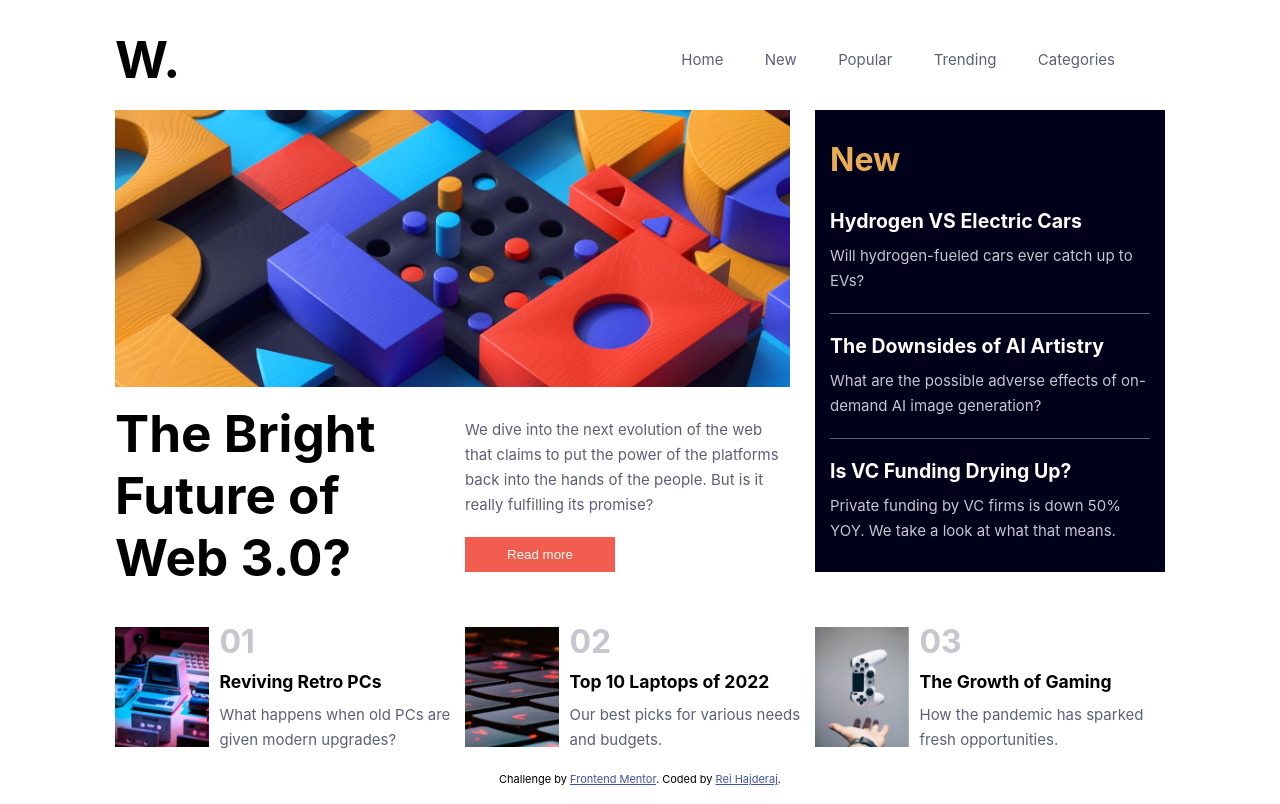
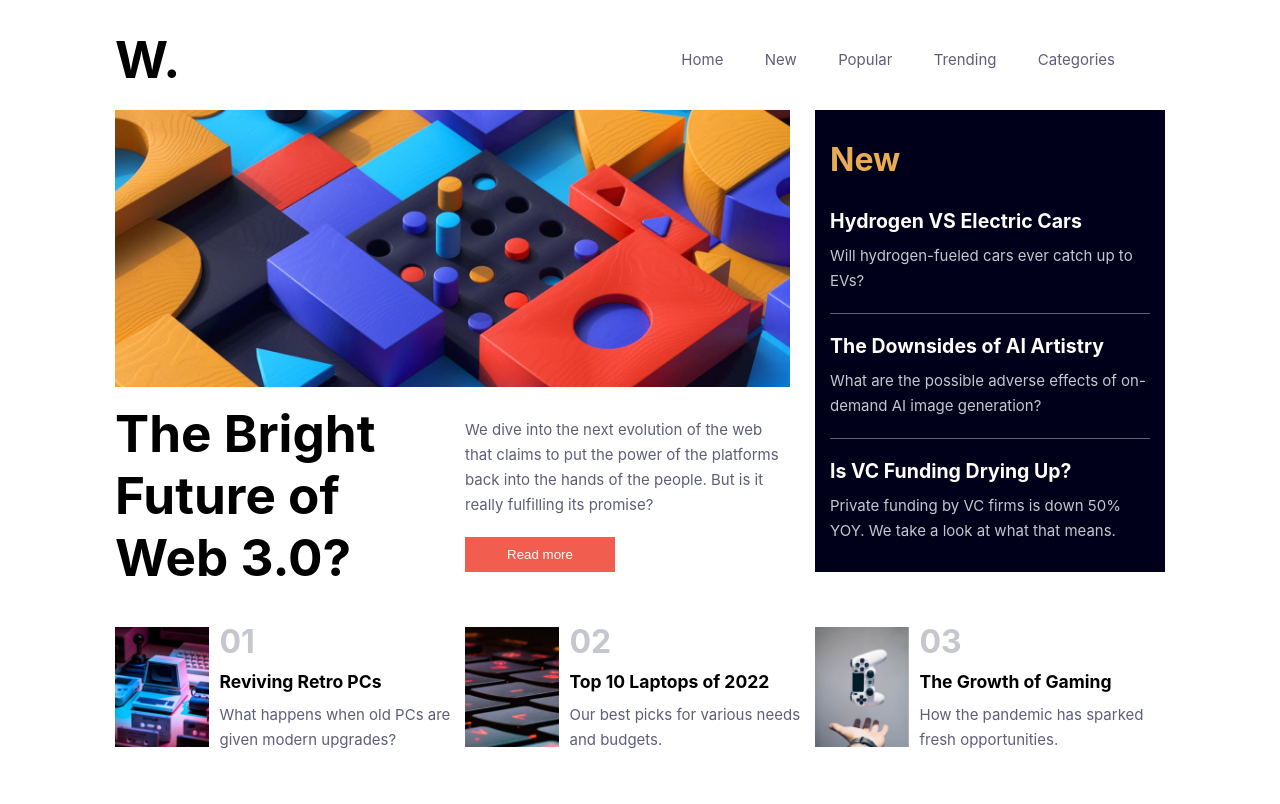
Before and after one commit to ReiHajderaj/newsPageTestSite, a plain HTML site: page index.html in a window 1280 px wide. Drawn offline with Linux system fonts and the light colour scheme.

Commit message:
Update index.html

```diff
--- a/index.html
+++ b/index.html
@@ -95,10 +95,7 @@
 
 		</div>
 
-		<div class="attribution">
-			Challenge by <a href="https://www.frontendmentor.io?ref=challenge" target="_blank">Frontend Mentor</a>.
-			Coded by <a href="#">Rei Hajderaj</a>.
-		</div>
+
 
 		<script src="index.js"></script>
 	</body>
```
